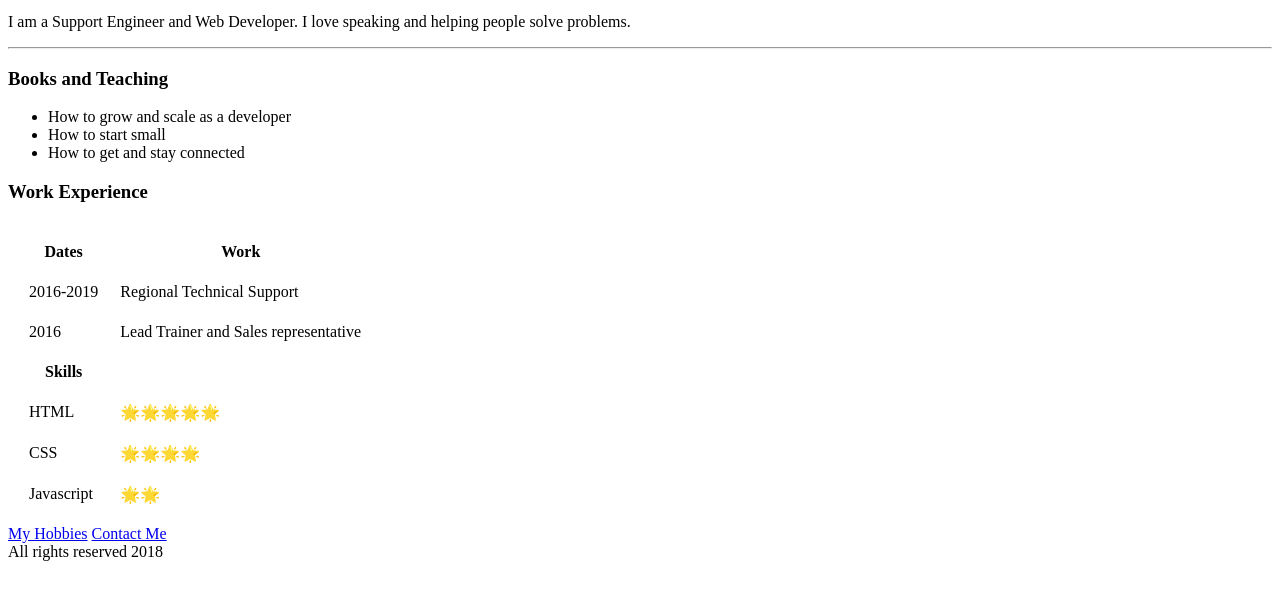
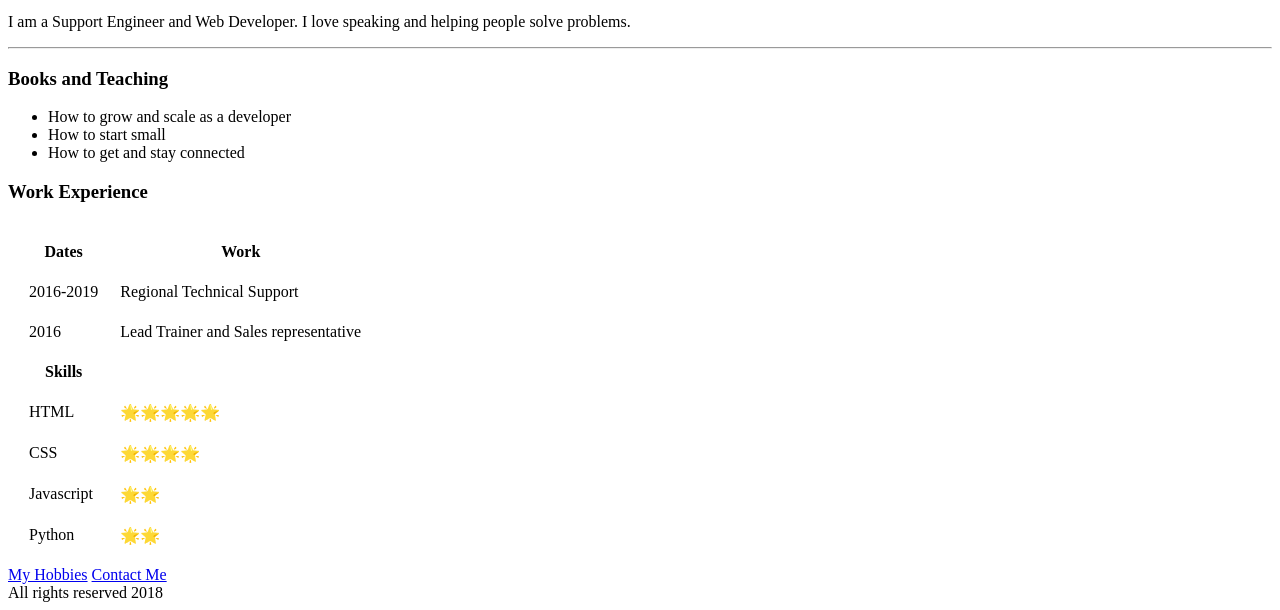
Before and after one commit to iamfredrickokereke/ZeroToMastery, a plain HTML site: page HTML-personal_website/index.html in a window 1280 px wide. Shown: the part 330-940 px from the top of the page. Before the commit the page ends 899 px from the top, so only its background shows below. Drawn offline with Linux system fonts and the light colour scheme.

Commit message:
updated skills section

```diff
--- a/HTML-personal_website/index.html
+++ b/HTML-personal_website/index.html
@@ -49,6 +49,10 @@
 		<td>Javascript</td>
 		<td>🌟🌟</td>
 	</tr>
+	<tr>
+		<td>Python</td>
+		<td>🌟🌟</td>
+	</tr>
 	</table>
 	<a href="hobbies.html">My Hobbies</a>
 	<a href="contact.html">Contact Me</a>
```
